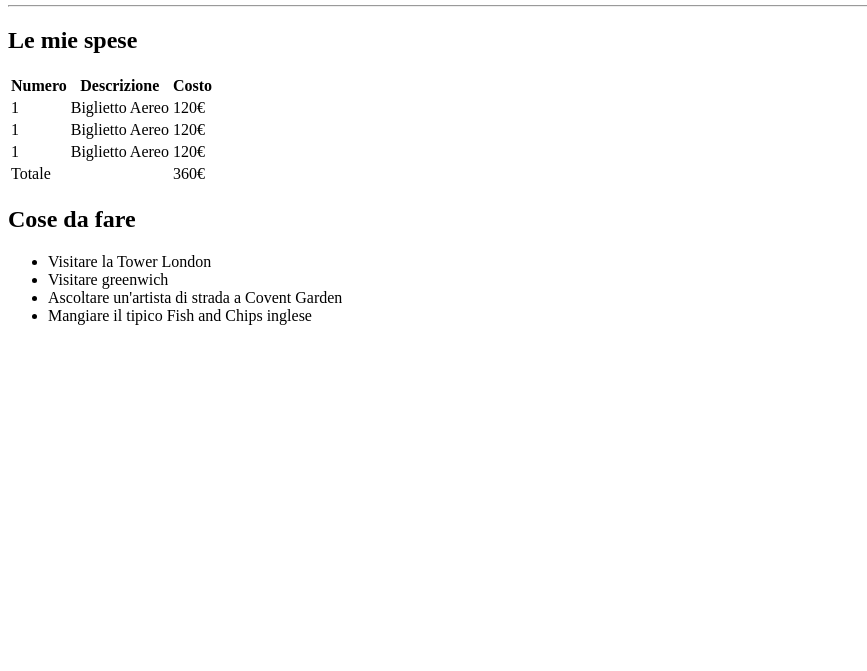
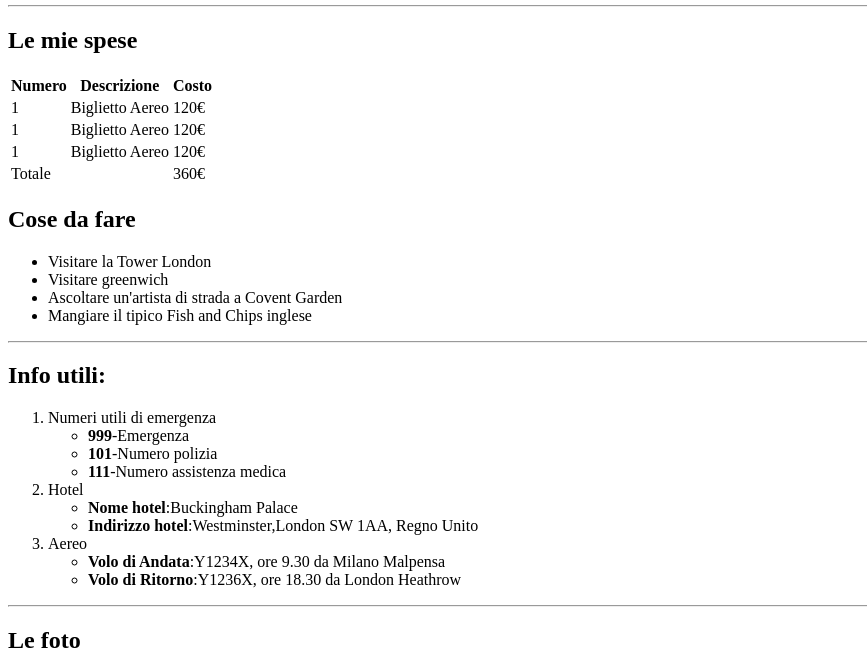
Before and after one commit to ruzica-glavas/html-london-trip, a plain HTML site: page index.html in a window 1280 px wide. Shown: the part 101-772 px from the top of the page, without its empty margins (0-867 px from the left). Drawn offline with Linux system fonts and the light colour scheme.

Commit message:
add: second and third index+the 2 last photos

```diff
--- a/index.html
+++ b/index.html
@@ -54,6 +54,32 @@
         <li>Ascoltare un'artista di strada a Covent Garden</li>
         <li>Mangiare il tipico Fish and Chips inglese</li>
     </ul>
+<hr>
+
+<h2>Info utili:</h2>
+<ol>
+    <li>Numeri utili di emergenza</li>
+    <ul>
+        <li><strong>999</strong>-Emergenza</li>
+        <li><strong>101</strong>-Numero polizia</li>
+        <li><strong>111</strong>-Numero assistenza medica</li>
+    </ul>
+    <li>Hotel </li>
+    <ul>
+        <li><strong>Nome hotel</strong>:Buckingham Palace</li>
+        <li><strong>Indirizzo hotel</strong>:Westminster,London SW 1AA, Regno Unito</li>
+    </ul>
+    <li>Aereo</li>
+    <ul>
+        <li><strong>Volo di Andata</strong>:Y1234X, ore 9.30 da Milano Malpensa</li>
+        <li><strong>Volo di Ritorno</strong>:Y1236X, ore 18.30 da London Heathrow</li>
+    </ul>
+</ol>
+<hr>
+
+<h2>Le foto</h2>
+<img src="https://www.abta.com/sites/default/files/styles/large/public/media/uploads/london-400x400-compressor_0.jpg" alt:"London River">
+<img src="https://imgc.allpostersimages.com/img/posters/evening-tower-bridge-and-river-thames-london_u-L-P2QVZJ0.jpg?artPerspective=n" alt:"London Bridge">
 
 
 
```
